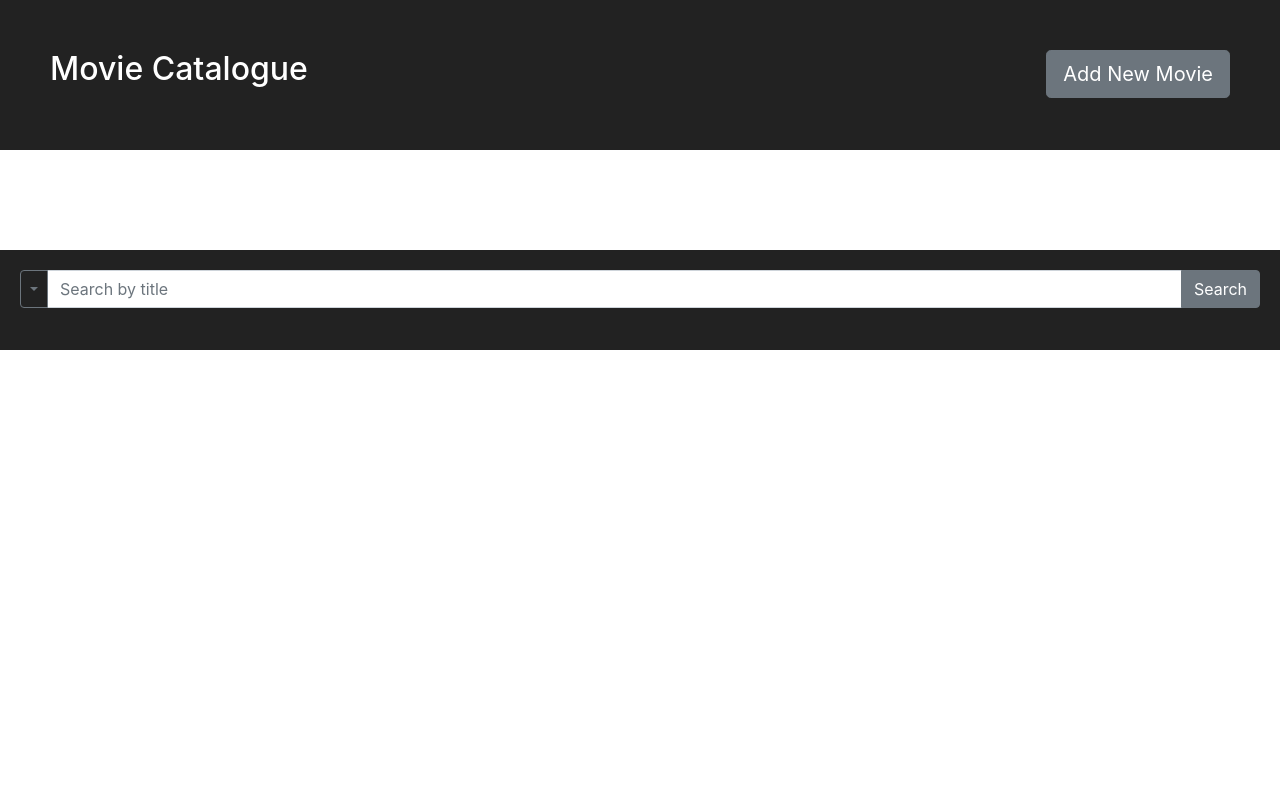
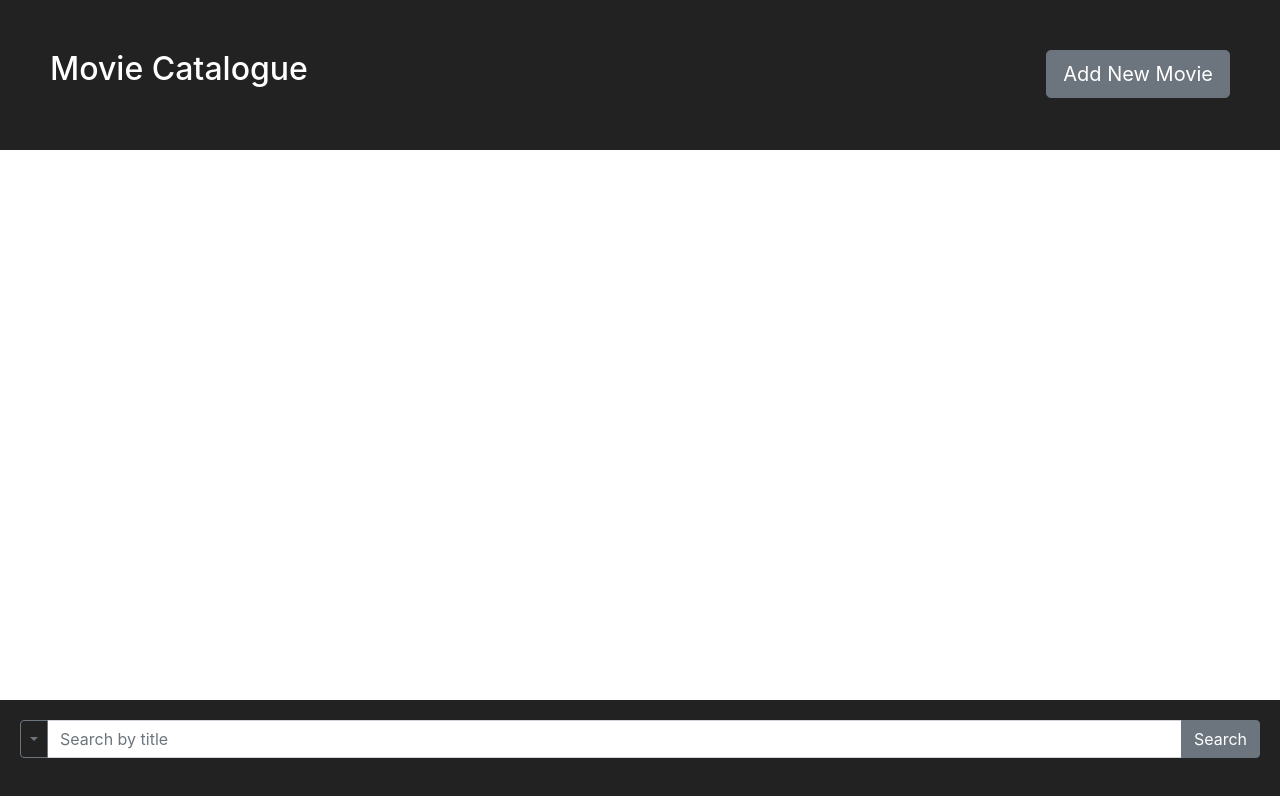
Before and after one commit to au-jpark/react-movie-catalogue, a React (Create React App) app: page / in a window 1280 px wide. Shown: the top 796 px of the page. Built offline with nearby package versions, Linux system fonts and the light colour scheme.

Commit message:
Update footer css to be fixed at the bottom

```diff
--- a/src/App.css
+++ b/src/App.css
@@ -40,7 +40,10 @@
   height: 100px;
   padding: 20px;
   color: white;
+    width:100%;
   text-align: left;
+    position:fixed;
+    bottom:0;
 }
 
 .SearchBar {
--- a/src/App.js
+++ b/src/App.js
@@ -3,7 +3,6 @@ import './App.css';
 import SearchBar from "./components/SearchBar";
 import AddMovieModal from "./components/AddMovieModal";
 import MovieSlot from "./components/MovieSlot";
-import StickyFooter from 'react-sticky-footer';
 
 class App extends Component {
 
@@ -121,6 +120,7 @@ class App extends Component {
     let { movieIds, movies, searchText, searchBy } = this.state;
 
     let renderingSource = movieIds;
+
     // Search by title/genres/actors
     if (searchText !== "") {
       movies = movies.filter(
--- a/src/components/AddMovieModal.js
+++ b/src/components/AddMovieModal.js
@@ -10,6 +10,10 @@ import {
   InputGroupText, Input, FormFeedback, Table
 } from 'reactstrap';
 import PropTypes from "prop-types";
+
+// Handle all API calls in here
+// show preview of the movie
+// pass in movie detail data back to APP.js
 
 class AddMovieModal extends Component {
   static propTypes = {
```
